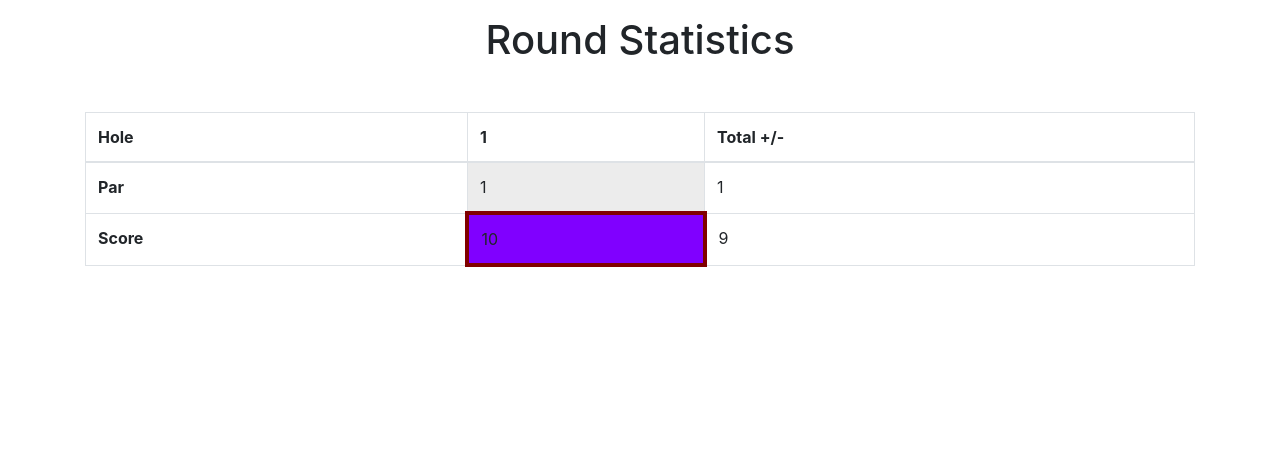
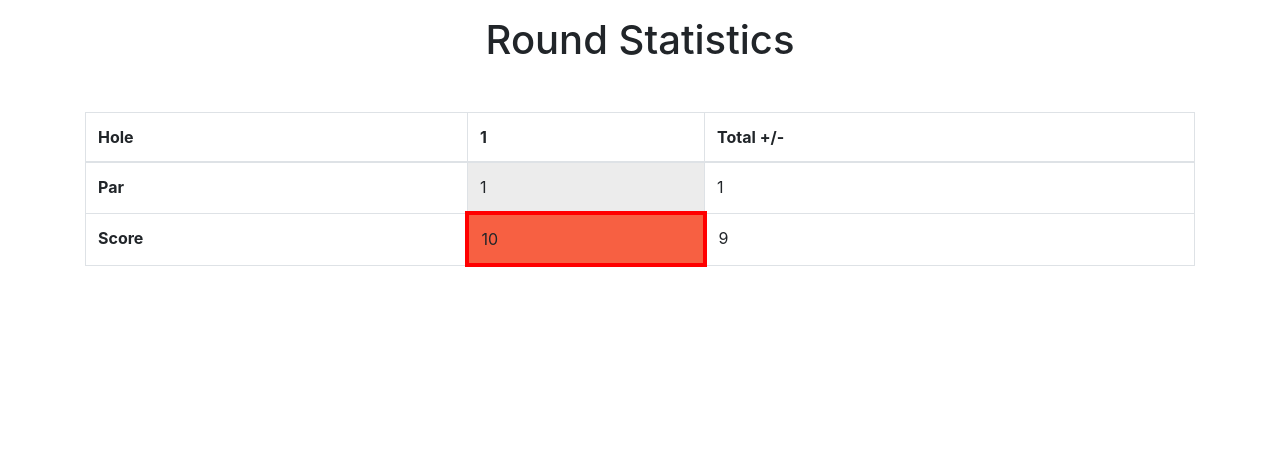
Before and after one commit to tonipar/dootcamp2021demo, a Flask app: page /roundview/1 in a window 1280 px wide. Shown: the part 56-522 px from the top of the page. Run offline with Flask 2, Linux system fonts and the light colour scheme; a user stored in the database is signed in; tables that the repository leaves empty hold one stand-in row (values such as "Sample post"); parts of the project's set-up code (start-up, migrations or seed data) failed here and were passed over; some libraries are stand-ins or nearby versions.

Commit message:
Added pagination for index. Changed colors nicer.

```diff
--- a/app/routes.py
+++ b/app/routes.py
@@ -14,8 +14,14 @@ from pyowm.owm import OWM
 @app.route('/index')
 @login_required
 def index():
-
-    return render_template('index.html', title='Home', rounds = current_user.get_rounds())
+    page = request.args.get('page', 1, type=int)
+    rounds = current_user.get_rounds().paginate(page,3,False)
+    next_url = url_for('index', page=rounds.next_num) \
+        if rounds.has_next else None
+    prev_url = url_for('index', page=rounds.prev_num) \
+        if rounds.has_prev else None
+    return render_template('index.html', title='Home', rounds=rounds.items, next_url=next_url,
+                           prev_url=prev_url)
 
 # Login Page. If user is already logged in redirect user to the main page.
 # If password or username is wrong user will get error message.
@@ -62,11 +68,7 @@ def register():
 @login_required
 def user(username):
     user = User.query.filter_by(username=username).first_or_404()
-    rounds = [
-        {'course': 'Peltosalmi DGP'},
-        {'course': 'Huuhanmetsä DGP'}
-    ]
-    return render_template('user.html', user=user, rounds=rounds)
+    return render_template('user.html', user=user)
 
 @app.route('/edit_profile', methods=['GET', 'POST'])
 @login_required
--- a/app/templates/roundview.html
+++ b/app/templates/roundview.html
@@ -27,49 +27,49 @@
                 {% for score in scores %}
                     {% if  score.score == 1 %}
                         {% if score.ob %}
-                            <td style="background: #ffff00; border-color: #800000; border-width: 4px;" scope="col">{{ score.score }}</td>
+                            <td style="background: #ffff90; border-color: #ff0000; border-width: 4px;" scope="col">{{ score.score }}</td>
                         {% else %}
-                            <td style="background: #ffff00" scope="col">{{ score.score }}</td>
+                            <td style="background: #ffff90" scope="col">{{ score.score }}</td>
                         {% endif %}
                     {% elif score.score - score.get_par(course.id) == -1 %}
                         {% if score.ob %}
-                            <td style="background: #00ff00; border-color: #800000; border-width: 4px;" scope="col">{{ score.score }}</td>
+                            <td style="background-color: rgba(62,195,0,.25); border-color: #ff0000; border-width: 4px;" scope="col">{{ score.score }}</td>
                         {% else %}
-                            <td style="background: #00ff00" scope="col">{{ score.score }}</td>
+                            <td style="background-color: rgba(62,195,0,.25)" scope="col">{{ score.score }}</td>
                         {% endif %}
                     {% elif score.score - score.get_par(course.id) == -2 %}
                         {% if score.ob %}
-                            <td style="background: #0080ff; border-color: #800000; border-width: 4px;" scope="col">{{ score.score }}</td>
+                            <td style="background-color: rgba(62,195,0,.50); border-width: 4px;" scope="col">{{ score.score }}</td>
                         {% else %}
-                            <td style="background: #0080ff" scope="col">{{ score.score }}</td>
+                            <td style="background-color: rgba(62,195,0,.50)" scope="col">{{ score.score }}</td>
                         {% endif %}
                     {% elif score.score - score.get_par(course.id) < -2 %}
                         {% if score.ob %}
-                            <td style="background: #0000ff; border-color: #800000; border-width: 4px;" scope="col">{{ score.score }}</td>
+                            <td style="background-color: rgba(62,195,0,.75); border-color: #ff0000; border-width: 4px;" scope="col">{{ score.score }}</td>
                         {% else %}
-                            <td style="background: #0000ff" scope="col">{{ score.score }}</td>
+                            <td style="background-color: rgba(62,195,0,.75)" scope="col">{{ score.score }}</td>
                         {% endif %}
                     {% elif score.score - score.get_par(course.id) == 1 %}
                         {% if score.ob %}
-                            <td style="background: #ff0000; border-color: #800000; border-width: 4px;" scope="col">{{ score.score }}</td>
+                            <td style="background-color: rgba(244,43,3,.25); border-color: #ff0000; border-width: 4px;" scope="col">{{ score.score }}</td>
                         {% else %}
-                            <td style="background: #ff0000" scope="col">{{ score.score }}</td>
+                            <td style="background-color: rgba(244,43,3,.25)" scope="col">{{ score.score }}</td>
                         {% endif %}
                     {% elif score.score - score.get_par(course.id) == 2 %}
                         {% if score.ob %}
-                            <td style="background: #8080ff; border-color: #800000; border-width: 4px;" scope="col">{{ score.score }}</td>
+                            <td style="background-color: rgba(244,43,3,.50); border-color: #ff0000; border-width: 4px;" scope="col">{{ score.score }}</td>
                         {% else %}
-                            <td style="background: #8080ff" scope="col">{{ score.score }}</td>
+                            <td style="background-color: rgba(244,43,3,.50)" scope="col">{{ score.score }}</td>
                         {% endif %}
                     {% elif score.score - score.get_par(course.id) > 2 %}
                         {% if score.ob %}
-                            <td style="background: #8000ff; border-color: #800000; border-width: 4px;" scope="col">{{ score.score }}</td>
+                            <td style="background-color: rgba(244,43,3,.75); border-color: #ff0000; border-width: 4px;" scope="col">{{ score.score }}</td>
                         {% else %}
-                            <td style="background: #8000ff" scope="col">{{ score.score }}</td>
+                            <td style="background-color: rgba(244,43,3,.75)" scope="col">{{ score.score }}</td>
                         {% endif %}
                     {% else %}
                         {% if score.ob %}
-                            <td style="border-color: #800000; border-width: 4px;" scope="col">{{ score.score }}</td>
+                            <td style="border-color: #ff0000; border-width: 4px;" scope="col">{{ score.score }}</td>
                         {% else %}
                             <td scope="col">{{ score.score }}</td>
                         {% endif %}
```
Also changed, not shown: app/templates/index.html (+17 -5 lines), app.db.
